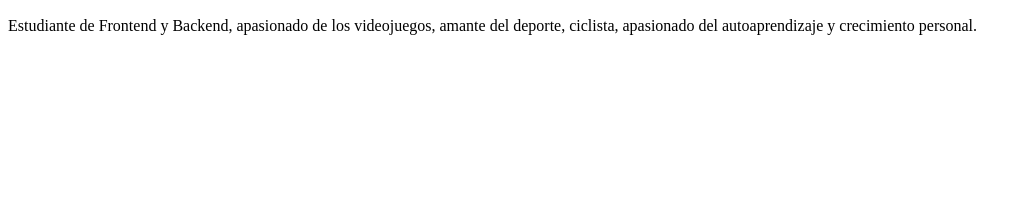
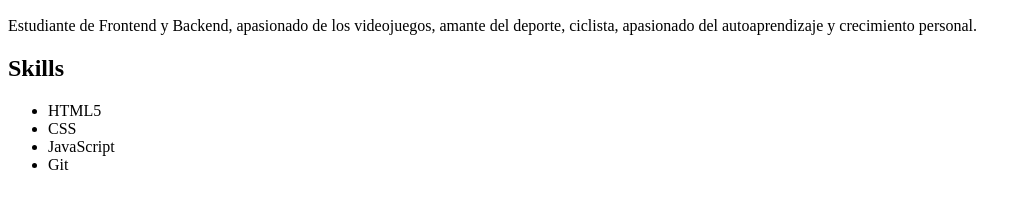
Before and after one commit to MoisesJAV/paginawebpersonal, a plain HTML site: page index.html in a window 1280 px wide. Shown: the part 291-500 px from the top of the page, without its empty margins (0-1031 px from the left). Drawn offline with Linux system fonts and the light colour scheme.

Commit message:
Seccion de Skills

```diff
--- a/index.html
+++ b/index.html
@@ -30,6 +30,13 @@
         <h2>🤖Desarrollador🤖 / 💻Frontend💻 / ⚛React⚛ / 🎮Videogames🎮 / </h2>
         <p>Estudiante de Frontend y Backend, apasionado de los videojuegos, amante del deporte, ciclista,
              apasionado del autoaprendizaje y crecimiento personal.</p>
+             <h2>Skills</h2>
+             <ul>
+                 <li>HTML5</li>
+                 <li>CSS</li>
+                 <li>JavaScript</li>
+                 <li>Git</li>
+             </ul>
             </article>
             </main>
 
```
